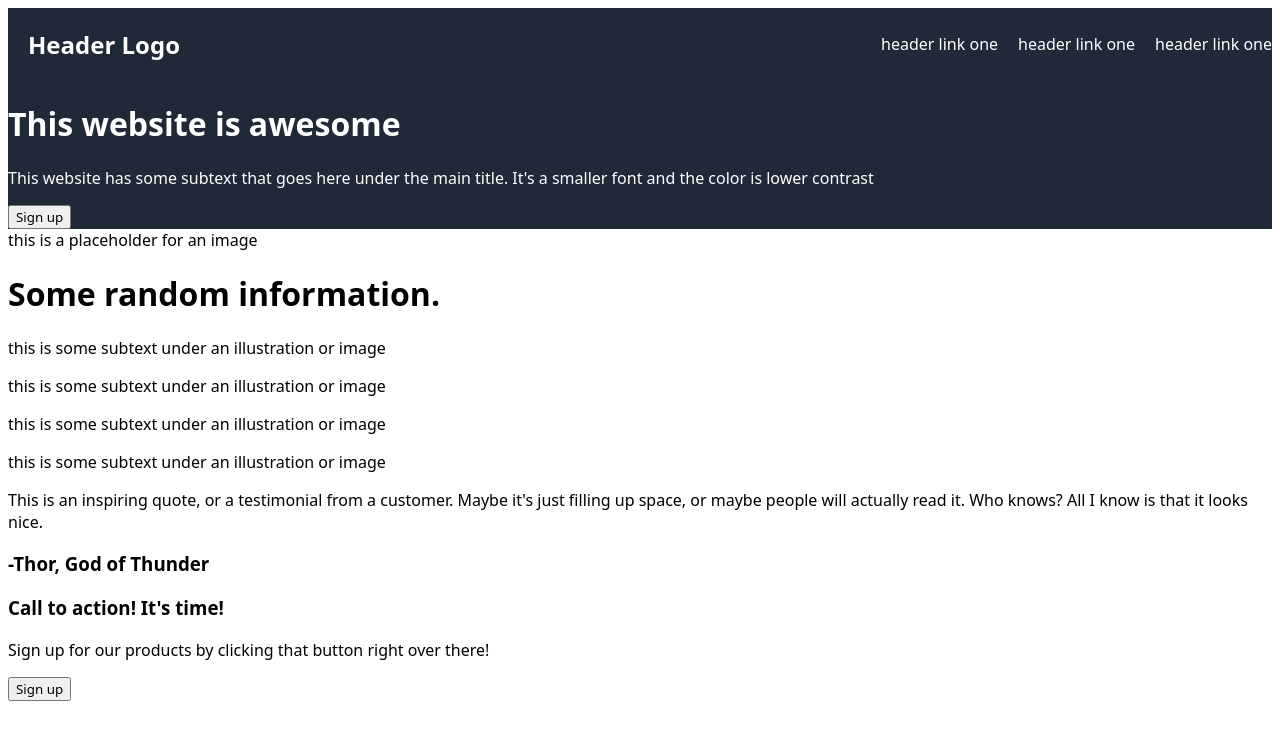
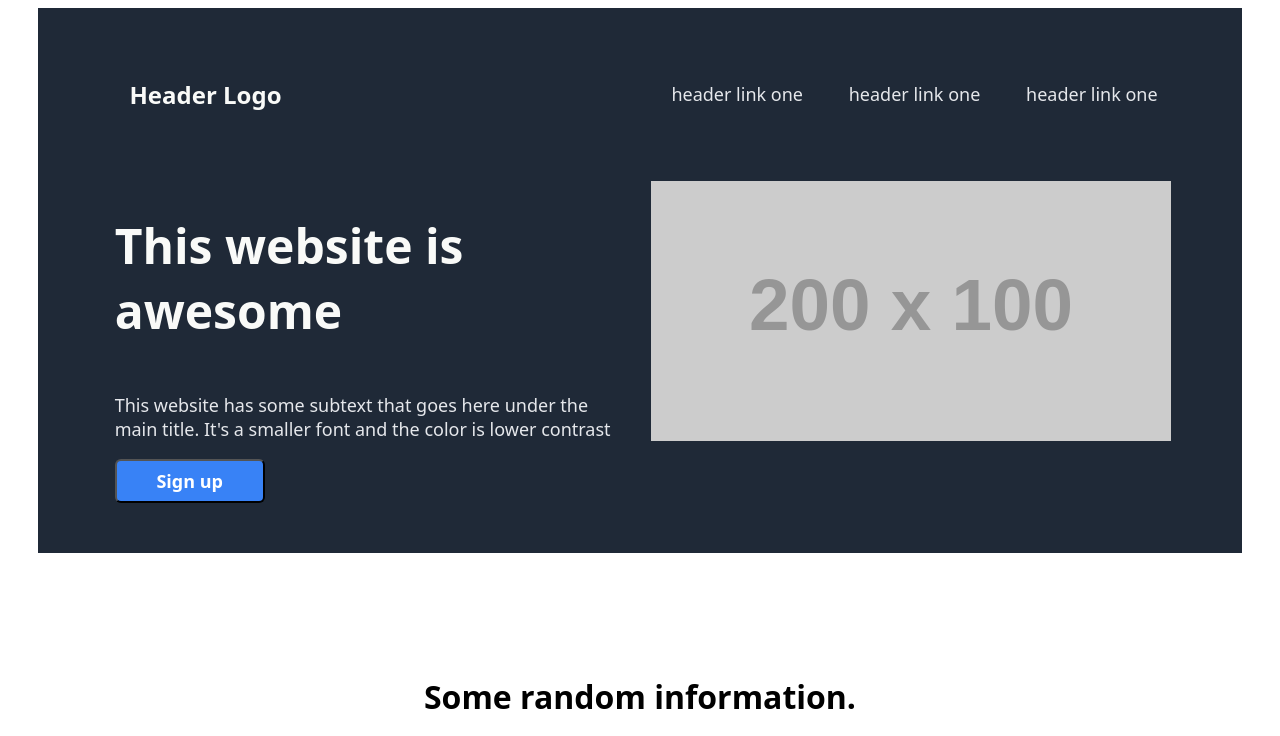
Before and after one commit to Hudson-TD/odin-landing-page, a plain HTML site: page index.html in a window 1280 px wide. Shown: the top 736 px of the page. Drawn offline with Linux system fonts and the light colour scheme; placeholder pictures from the web are drawn by us.

Commit message:
Bulk of CSS styling implemented for the landing page

```diff
--- a/index.html
+++ b/index.html
@@ -17,69 +17,69 @@
         </ul>
       </nav>
       <div class="hero-container">
-        <div>
-          <h1>This website is awesome</h1>
-          <p>
-            This website has some subtext that goes here under the main title.
-            It's a smaller font and the color is lower contrast
-          </p>
-          <button>
+        <div class="hero-left-sub-container">
+            <h1 id="hero-text">This website is awesome</h1>
+              <p>This website has some subtext that goes here under the main title. It's a smaller font and the color is lower contrast</p>
+          <button class="header-button">
             <span>Sign up</span>
           </button>
         </div>
+        <img class="hero-right-sub-container" src="https://dummyimage.com/200x100/fff/aaa"/>
     </header>
     <main>
-        <div>
-          <span>this is a placeholder for an image</span>
-        </div>
-      </div>
-
+      <h1 class="card-header-text">Some random information.</h1>
       <div class="card-container">
-        <h1 class="card-header-text">Some random information.</h1>
         <div class="card">
           <div>
-            <div class="card-image-outine"></div>
+            <div class="card-image-outline"></div>
             <p>this is some subtext under an illustration or image</p>
           </div>
         </div>
         <div class="card">
           <div>
-            <div class="card-image-outine"></div>
+            <div class="card-image-outline"></div>
             <p>this is some subtext under an illustration or image</p>
           </div>
         </div>
         <div class="card">
           <div>
-            <div class="card-image-outine"></div>
+            <div class="card-image-outline"></div>
             <p>this is some subtext under an illustration or image</p>
           </div>
         </div>
         <div class="card">
           <div>
-            <div class="card-image-outine"></div>
+            <div class="card-image-outline"></div>
             <p>this is some subtext under an illustration or image</p>
           </div>
         </div>
       </div>
+    </main>
+    <section>
       <div class="quote-container">
-        <p>
-          This is an inspiring quote, or a testimonial from a customer. Maybe
+        <p class ="quote-text">
+          <em>This is an inspiring quote, or a testimonial from a customer. Maybe
           it's just filling up space, or maybe people will actually read it. Who
-          knows? All I know is that it looks nice.
+          knows? All I know is that it looks nice.</em>
         </p>
         <h3>-Thor, God of Thunder</h3>
       </div>
-    </main>
+    </section>
     <footer class="footer-container">
-      <div>
+      <div class="footer-sub-container">
+        <div class="footer-content">
           <h3>Call to action! It's time!</h3>
           <p>
             Sign up for our products by clicking that button right over there!
           </p>
         </div>
-      <button>
+        <button class="footer-button">
           <span>Sign up</span>
         </button>
+      </div>
     </footer>
+    <Section class="copyright-container">
+      <p>Copyright © The Odin Project 2023</p>
+    </Section>
   </body>
 </html>
--- a/styles.css
+++ b/styles.css
@@ -1,10 +1,22 @@
 * {
     font-family: system-ui, -apple-system, BlinkMacSystemFont, 'Segoe UI', Roboto, Oxygen, Ubuntu, Cantarell, 'Open Sans', 'Helvetica Neue', sans-serif;
+    margin-left: 1%;
+    margin-right: 1%;
+}
+.header-button {
+    background-color: #3882F6;
+    border-radius: 6px;
+    padding: 8px 0px;
+    color: white;
+    font-weight: bolder;
+    font-size: 18px;
+    max-width: 150px;
 }
 
 .header-container {
     background-color: #1F2937;
     color: white;
+    padding: 50px;
 }
 
 .nav-menu {
@@ -13,20 +25,149 @@
 }
 
 .nav-menu > h1 {
+    font-size: 24px;
+    color: #F9FAF8;
     margin-right: auto;
     padding:0px 20px;
 }
 
 ul {
+    width: 40vw;
     list-style-type: none;
     display: flex;
     gap: 20px;
+    justify-content: space-around;
     align-items: center;
+    font-size: 18px;
+    color: #E5E7EB;
 }
 
 /* Hero container formatting below */
 
 .hero-container {
     background-color: #1F2937;
-    color: white;
+    display: flex;
+    align-items: flex-start;
+    padding-top: 50px;
 }
+
+#hero-text{
+    font-size: 48px;
+    font-weight: bolder;
+    color: #F9FAF8;
+}
+
+.hero-left-sub-container {
+    display: flex;
+    flex-direction: column;
+    flex: 1;
+}
+
+.hero-left-sub-container > p {
+    font-size: 18px;
+    display: flex;
+    color: #E5E7EB
+}
+
+.hero-right-sub-container {
+    display: flex;
+    flex: 1;
+}
+
+/* Card container formatting below */
+main {
+    padding: 100px;
+}
+
+.card-header-text {
+    display: flex;
+    justify-content: center;
+    align-items: center;
+}
+
+.card-header-text {
+    display: flex;
+    justify-content: center;
+    align-items: center;
+}
+
+.card-container {
+    display: flex;
+    justify-content: center;
+    align-items: center;
+}
+
+.card {
+    display: flex;
+    flex-direction: column;
+}
+
+.card-image-outline {
+    box-sizing: border-box;
+    border: 5px solid #3882F6;
+    border-radius: 8px;
+    width: 200px;
+    height: 200px;
+}
+
+/* Quote (section) formatting below */
+
+section {
+    background-color: #E5E7EB;
+    padding: 100px;
+}
+
+.quote-text {
+    font-size: 36px;
+    color: #1F2937;
+}
+
+section h3 {
+    text-align: end;
+}
+
+/* Footer container formatting below */
+
+.footer-container {
+    padding: 100px;
+}
+
+.footer-sub-container {
+    background-color: #3882F6;
+    display: flex;
+    justify-content: center;
+    align-items: center;
+}
+
+.footer-content {
+    display: flex;
+    color: #F9FAF8;
+    flex-direction: column;
+    justify-content: space-around;
+    flex: 2;
+}
+
+.footer-button {
+    display: flex;
+    justify-content: center;
+    align-self: center;
+    flex: 1;
+    background-color: #3882F6;
+    border: 1px solid #F9FAF8;
+    border-radius: 6px;
+    margin-right: 10%;
+    padding: 4px, 2px;
+    color: #F9FAF8;
+    font-weight: bolder;
+    font-size: 18px;
+    max-width: 100px;
+}
+
+section.copyright-container {
+    display: flex;
+    justify-content: center;
+    align-items: center;
+    padding: 20px;
+    color: #F9FAF8;
+    background-color: #1F2937;
+}
```
Lines whose indentation alone changed are shown as unchanged.
